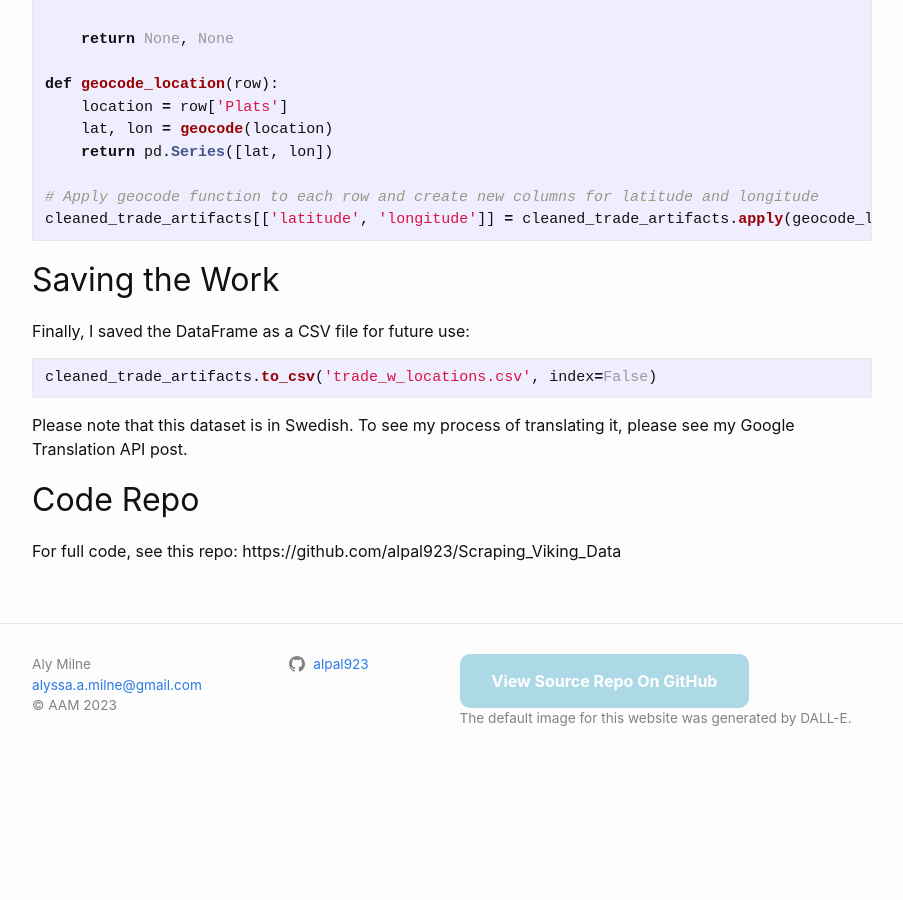
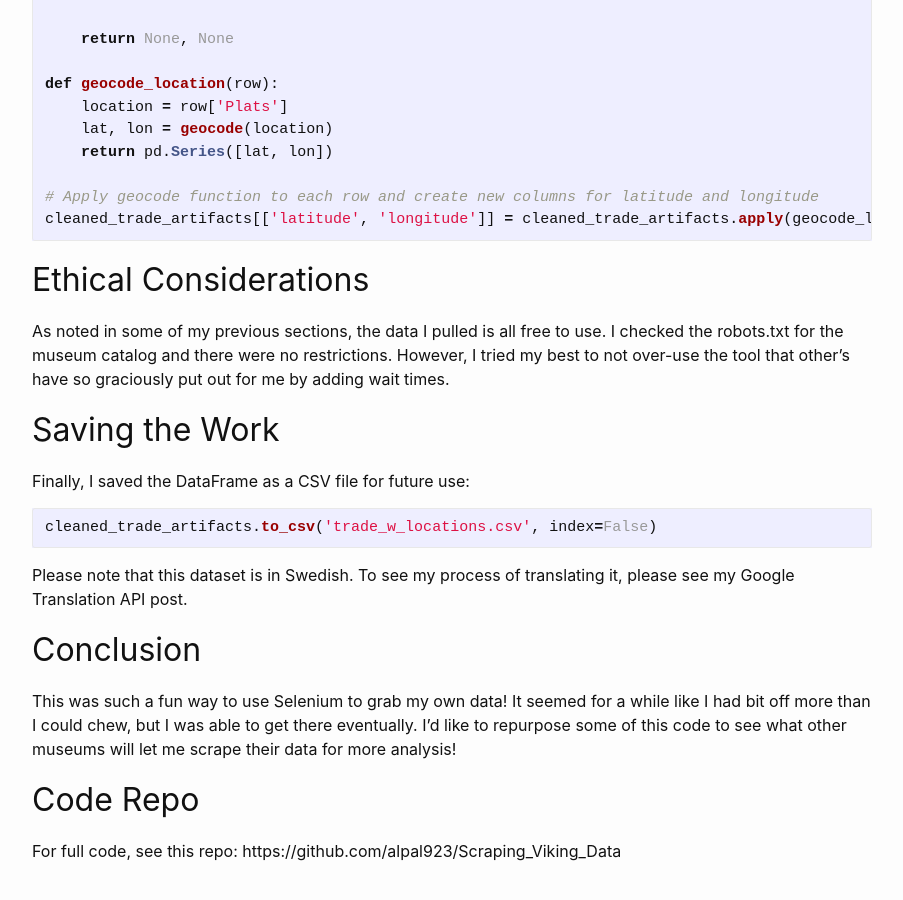
Before and after one commit to alpal923/alpal923.github.io, a Jekyll site: the page built from _posts/2023-11-29-viking-data-scraping.md, in a window 1280 px wide and 900 px high, scrolled down 4427 px. Shown: the whole window, without its empty margins (188-1091 px from the left). Built offline with Jekyll 4.4.1, drawn with Linux system fonts in a browser that asks for light colours; comment, search, counter and statistics services are not loaded; before the commit the page ends 5216 px from its top, so only the background shows below that.

Commit message:
add ethics

````diff
--- a/_posts/2023-11-29-viking-data-scraping.md
+++ b/_posts/2023-11-29-viking-data-scraping.md
@@ -177,6 +177,10 @@ def geocode_location(row):
 cleaned_trade_artifacts[['latitude', 'longitude']] = cleaned_trade_artifacts.apply(geocode_location, axis=1)
 ```
 
+## Ethical Considerations
+
+As noted in some of my previous sections, the data I pulled is all free to use. I checked the robots.txt for the museum catalog and there were no restrictions. However, I tried my best to not over-use the tool that other's have so graciously put out for me by adding wait times.
+
 ## Saving the Work
 
 Finally, I saved the DataFrame as a CSV file for future use:
@@ -187,6 +191,10 @@ cleaned_trade_artifacts.to_csv('trade_w_locations.csv', index=False)
 
 Please note that this dataset is in Swedish. To see my process of translating it, please see my Google Translation API post.
 
+## Conclusion
+
+This was such a fun way to use Selenium to grab my own data! It seemed for a while like I had bit off more than I could chew, but I was able to get there eventually. I'd like to repurpose some of this code to see what other museums will let me scrape their data for more analysis!
+
 ## Code Repo
 
 For full code, see this repo:
````
